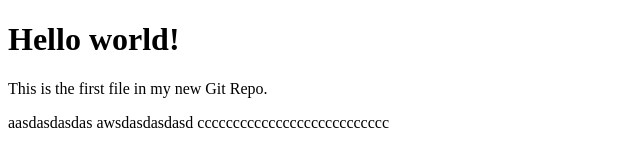
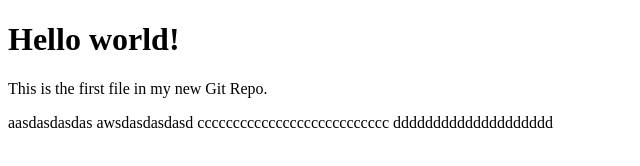
Before and after one commit to tqvinhnew2021/demoPull, a plain HTML site: page index.html in a window 1280 px wide. Shown: the whole page, without its empty margins (0-640 px from the left). Drawn offline with Linux system fonts and the light colour scheme.

Commit message:
update 2

```diff
--- a/index.html
+++ b/index.html
@@ -14,3 +14,5 @@
 aasdasdasdas awsdasdasdasd
 
 ccccccccccccccccccccccccccc
+
+dddddddddddddddddddd
```
